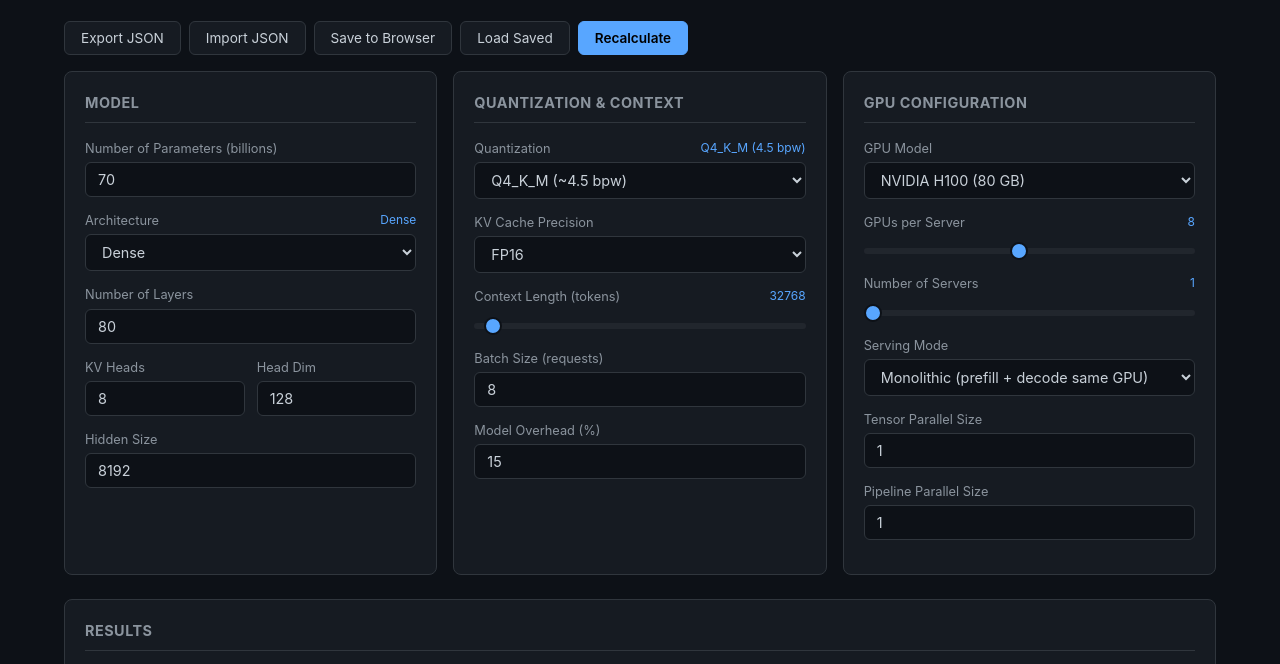
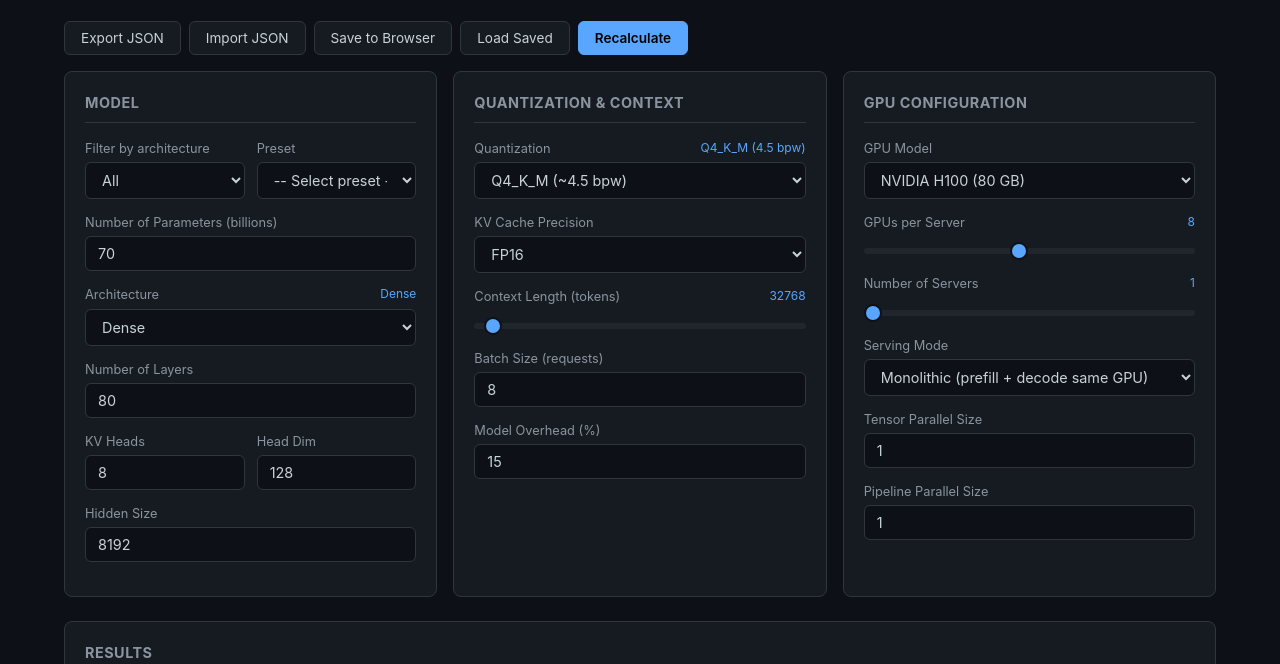
Before and after one commit to totalwindupflightsystems/inference-estimator, a plain HTML site: page cluster-estimator.html in a window 1280 px wide. Shown: the part 87-751 px from the top of the page. Drawn offline with Linux system fonts and the light colour scheme.

Commit message:
feat: Phase 1 model presets — 9 models with filterable dropdown, auto-fill, descriptions (CE-001, CE-002, CE-003)
Co-authored-by: Alexis Okuwa <wojonstech@gmail.com>

```diff
--- a/cluster-estimator.html
+++ b/cluster-estimator.html
@@ -57,6 +57,23 @@
 <div class="grid">
   <div class="card">
     <h2>Model</h2>
+    <div class="row">
+      <div class="field">
+        <label>Filter by architecture</label>
+        <select id="presetFilter" onchange="filterPresets()">
+          <option value="all">All</option>
+          <option value="dense">Dense</option>
+          <option value="moe">MoE</option>
+        </select>
+      </div>
+      <div class="field">
+        <label>Preset</label>
+        <select id="modelPreset" onchange="applyPreset()">
+          <option value="">-- Select preset --</option>
+        </select>
+      </div>
+    </div>
+    <div id="presetDesc" class="notes" style="display:none;margin-top:0;margin-bottom:14px"></div>
     <div class="field">
       <label>Number of Parameters (billions)</label>
       <input type="number" id="params" value="70" step="0.1" min="0.1" max="1000">
@@ -206,6 +223,18 @@ const GPU_SPECS = {
   'RTX6000-48':{ vram: 48,  bw: 960,  name: 'RTX 6000 Ada 48GB', price_hour: 0.80 },
 };
 
+const MODEL_PRESETS = {
+  'llama-3-70b':      { name: 'Llama 3 70B',       params: 70,  arch: 'dense', nLayers: 80,  nKvHeads: 8, headDim: 128, hiddenSize: 8192,  desc: 'Meta Llama 3 — 70B dense, 80 layers, GQA (8 KV heads), 128 head dim' },
+  'llama-4-400b-moe':  { name: 'Llama 4 400B (MoE)', params: 400, arch: 'moe',  activeParams: 40,   nLayers: 126, nKvHeads: 8, headDim: 128, hiddenSize: 16384, desc: 'Meta Llama 4 Behemoth — 400B total, ~40B active, 16 experts, 126 layers' },
+  'deepseek-v3':       { name: 'DeepSeek V3',         params: 671, arch: 'moe',  activeParams: 37,   nLayers: 61,  nKvHeads: 8, headDim: 128, hiddenSize: 7168,  desc: 'DeepSeek V3 — 671B total MoE, 37B active, MLA attention, 61 layers' },
+  'deepseek-v4':       { name: 'DeepSeek V4',         params: 685, arch: 'moe',  activeParams: 37,   nLayers: 61,  nKvHeads: 8, headDim: 128, hiddenSize: 7168,  desc: 'DeepSeek V4 — 685B total MoE, 37B active, enhanced MLA' },
+  'mixtral-8x22b':     { name: 'Mixtral 8×22B',       params: 141, arch: 'moe',  activeParams: 39,   nLayers: 56,  nKvHeads: 8, headDim: 128, hiddenSize: 6144,  desc: 'Mistral Mixtral 8×22B — 141B total, 39B active, 8 experts (top-2), 56 layers' },
+  'qwen-2.5-72b':      { name: 'Qwen 2.5 72B',        params: 72,  arch: 'dense',                       nLayers: 80,  nKvHeads: 8, headDim: 128, hiddenSize: 8192,  desc: 'Alibaba Qwen 2.5 — 72B dense, 80 layers, GQA' },
+  'minimax-m3-moe':    { name: 'MiniMax-M3 (MoE)',    params: 456, arch: 'moe',  activeParams: 45.9,  nLayers: 72,  nKvHeads: 8, headDim: 128, hiddenSize: 8192,  desc: 'MiniMax M3 — 456B total MoE, 45.9B active, 72 layers, hybrid attention' },
+  'gemma-3-27b':       { name: 'Gemma 3 27B',         params: 27,  arch: 'dense',                       nLayers: 46,  nKvHeads: 8, headDim: 128, hiddenSize: 4608,  desc: 'Google Gemma 3 — 27B dense, 46 layers, GQA' },
+  'mistral-large-2':   { name: 'Mistral Large 2',     params: 123, arch: 'dense',                       nLayers: 88,  nKvHeads: 8, headDim: 128, hiddenSize: 12288, desc: 'Mistral Large 2 — 123B dense, 88 layers, GQA' },
+};
+
 function getGpuSpec() {
   const sel = document.getElementById('gpuModel').value;
   if (sel === 'custom') return { vram: parseFloat(document.getElementById('customVram').value) || 80, bw: 2000, name: 'Custom', price_hour: 2.00 };
@@ -215,6 +244,54 @@ function getGpuSpec() {
 function updateGpuSpecs() {
   const sel = document.getElementById('gpuModel').value;
   document.getElementById('customVramField').style.display = sel === 'custom' ? '' : 'none';
+  recalculate();
+}
+
+function filterPresets() {
+  const filter = document.getElementById('presetFilter').value;
+  const sel = document.getElementById('modelPreset');
+  const curVal = sel.value;
+  sel.innerHTML = '<option value="">-- Select preset --</option>';
+  for (const [key, p] of Object.entries(MODEL_PRESETS)) {
+    if (filter === 'all' || p.arch === filter) {
+      const opt = document.createElement('option');
+      opt.value = key;
+      opt.textContent = p.name;
+      sel.appendChild(opt);
+    }
+  }
+  // Try to restore previous selection if still valid
+  if (curVal && sel.querySelector(`option[value="${curVal}"]`)) {
+    sel.value = curVal;
+  }
+}
+
+function applyPreset() {
+  const key = document.getElementById('modelPreset').value;
+  const descDiv = document.getElementById('presetDesc');
+  if (!key) {
+    descDiv.style.display = 'none';
+    descDiv.innerHTML = '';
+    return;
+  }
+  const p = MODEL_PRESETS[key];
+  if (!p) return;
+
+  document.getElementById('params').value = p.params;
+  document.getElementById('arch').value = p.arch;
+  document.getElementById('archLabel').textContent = p.arch === 'moe' ? 'MoE' : 'Dense';
+  if (p.activeParams !== undefined) {
+    document.getElementById('activeParams').value = p.activeParams;
+  }
+  document.getElementById('nLayers').value = p.nLayers;
+  document.getElementById('nKvHeads').value = p.nKvHeads;
+  document.getElementById('headDim').value = p.headDim;
+  document.getElementById('hiddenSize').value = p.hiddenSize;
+  updateArchFields();
+
+  descDiv.innerHTML = p.desc;
+  descDiv.style.display = '';
+
   recalculate();
 }
 
@@ -405,12 +482,15 @@ function flashStatus(msg, isErr) {
 
 document.getElementById('arch').addEventListener('change', recalculate);
 document.querySelectorAll('input, select').forEach(el => {
+  if (el.id === 'modelPreset' || el.id === 'presetFilter') return;
   if (el.type === 'range') el.addEventListener('input', recalculate);
   else el.addEventListener('change', recalculate);
 });
 
 updateArchFields();
 recalculate();
+// Populate preset dropdown on load
+filterPresets();
 // Auto-load saved config if exists
 const saved = localStorage.getItem('cluster-estimator-config');
 if (saved) {
```
Also changed, not shown: .coding-hermes/tasks.md.
